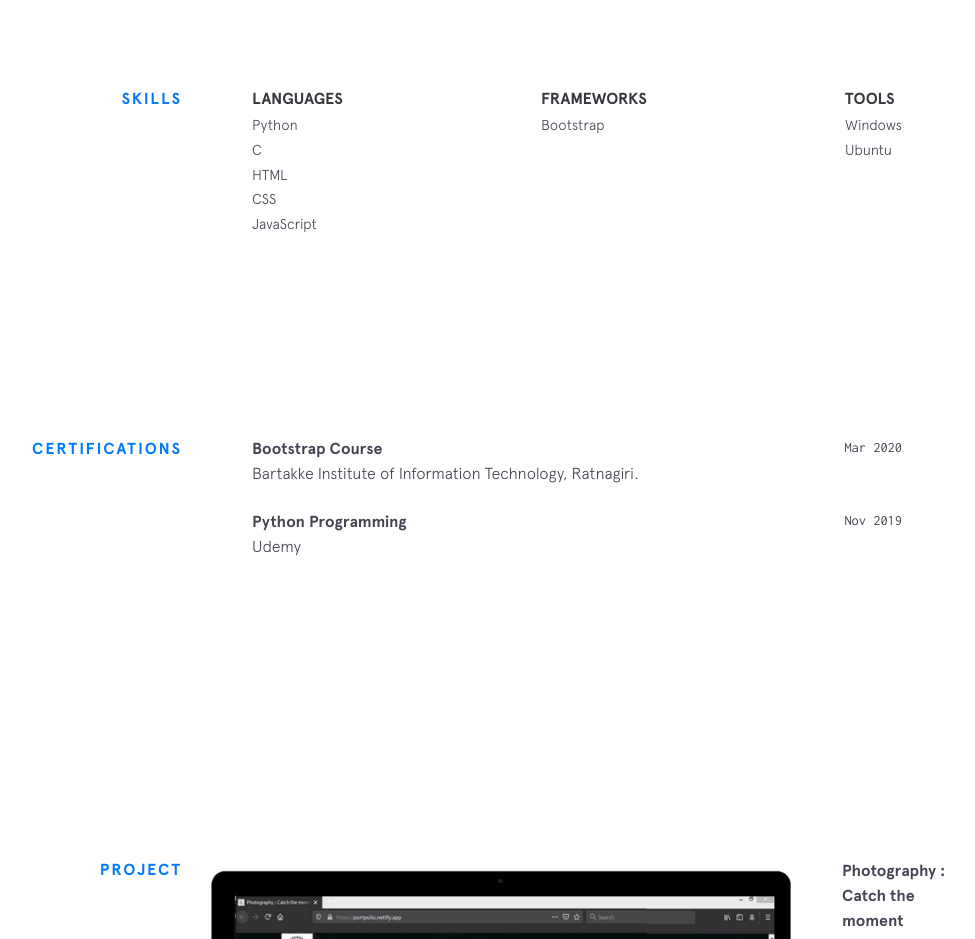
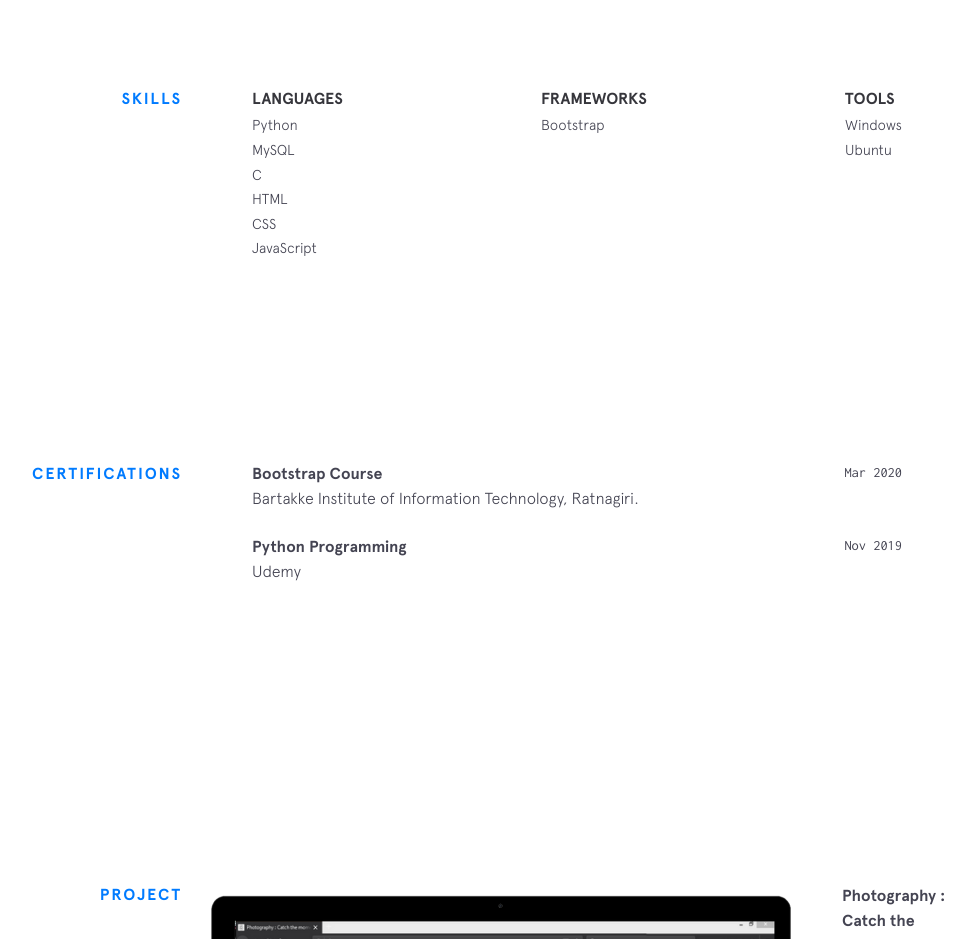
Before and after one commit to DKelaskar/dportfolio, a plain HTML site: page index.html in a window 1280 px wide. Shown: the part 1360-2299 px from the top of the page, without its empty margins (198-1173 px from the left). Drawn offline with Linux system fonts and the light colour scheme; a script that the page names is missing.

Commit message:
Update index.html

```diff
--- a/index.html
+++ b/index.html
@@ -70,6 +70,7 @@
                     </div>
                     <ul>
                         <li class=skillz__category__item>Python</li>
+                        <li class=skillz__category__item>MySQL</li>
                         <li class=skillz__category__item>C</li>
                         <li class=skillz__category__item>HTML</li>
                         <li class=skillz__category__item>CSS</li>
```
